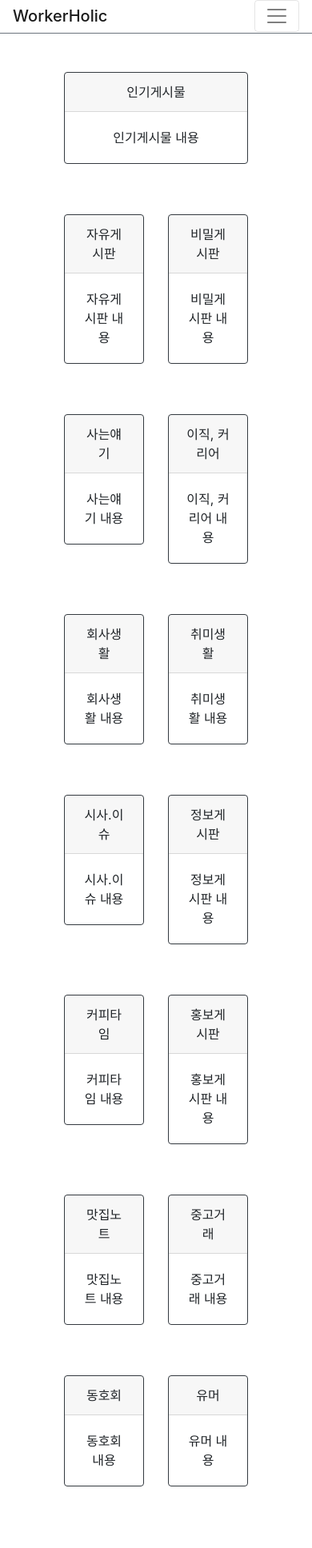
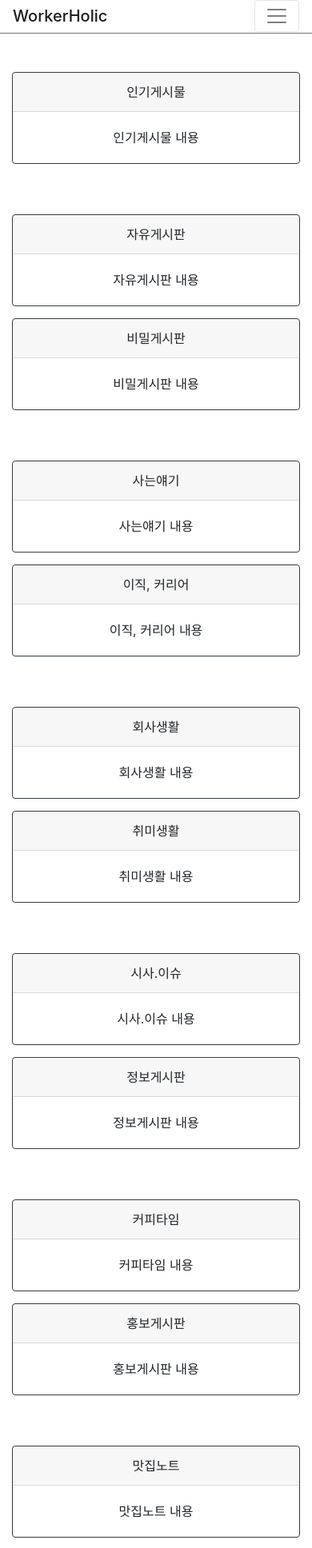
Before and after one commit to skarbgud/TodayWorker, a Vue app in the folder frontend/: page / in a window 390 px wide. Shown: the top 1936 px of the page at 80% size. Built offline with nearby package versions, Linux system fonts and the light colour scheme.

Commit message:
[FE] 메인페이지 목록 반응형 추가

```diff
--- a/frontend/src/views/frame/components/FrameSection.vue
+++ b/frontend/src/views/frame/components/FrameSection.vue
@@ -1,8 +1,15 @@
 <template>
   <div>
     <b-container fluid>
-      <b-row align-h="center" class="mt-5">
-        <b-col cols="8">
+      <b-row
+        align-h="center"
+        class="mt-5"
+        cols="1"
+        cols-sm="1"
+        cols-md="2"
+        cols-lg="3"
+      >
+        <b-col>
           <b-card-group deck>
             <b-card border-variant="dark" header="인기게시물" align="center">
               <b-card-text>인기게시물 내용</b-card-text>
@@ -10,15 +17,22 @@
           </b-card-group>
         </b-col>
       </b-row>
-      <b-row align-h="center" class="mt-5">
-        <b-col cols="4">
+      <b-row
+        align-h="center"
+        class="mt-5"
+        cols="1"
+        cols-sm="1"
+        cols-md="2"
+        cols-lg="3"
+      >
+        <b-col>
           <b-card-group deck>
             <b-card border-variant="dark" header="자유게시판" align="center">
               <b-card-text>자유게시판 내용</b-card-text>
             </b-card>
           </b-card-group>
         </b-col>
-        <b-col cols="4">
+        <b-col>
           <b-card-group deck>
             <b-card border-variant="dark" header="비밀게시판" align="center">
               <b-card-text>비밀게시판 내용</b-card-text>
@@ -26,15 +40,22 @@
           </b-card-group>
         </b-col>
       </b-row>
-      <b-row align-h="center" class="mt-5">
-        <b-col cols="4">
+      <b-row
+        align-h="center"
+        class="mt-5"
+        cols="1"
+        cols-sm="1"
+        cols-md="2"
+        cols-lg="3"
+      >
+        <b-col>
           <b-card-group deck>
             <b-card border-variant="dark" header="사는얘기" align="center">
               <b-card-text>사는얘기 내용</b-card-text>
             </b-card>
           </b-card-group>
         </b-col>
-        <b-col cols="4">
+        <b-col>
           <b-card-group deck>
             <b-card border-variant="dark" header="이직, 커리어" align="center">
               <b-card-text>이직, 커리어 내용</b-card-text>
@@ -42,15 +63,22 @@
           </b-card-group>
         </b-col>
       </b-row>
-      <b-row align-h="center" class="mt-5">
-        <b-col cols="4">
+      <b-row
+        align-h="center"
+        class="mt-5"
+        cols="1"
+        cols-sm="1"
+        cols-md="2"
+        cols-lg="3"
+      >
+        <b-col>
           <b-card-group deck>
             <b-card border-variant="dark" header="회사생활" align="center">
               <b-card-text>회사생활 내용</b-card-text>
             </b-card>
           </b-card-group>
         </b-col>
-        <b-col cols="4">
+        <b-col>
           <b-card-group deck>
             <b-card border-variant="dark" header="취미생활" align="center">
               <b-card-text>취미생활 내용</b-card-text>
@@ -58,15 +86,22 @@
           </b-card-group>
         </b-col>
       </b-row>
-      <b-row align-h="center" class="mt-5">
-        <b-col cols="4">
+      <b-row
+        align-h="center"
+        class="mt-5"
+        cols="1"
+        cols-sm="1"
+        cols-md="2"
+        cols-lg="3"
+      >
+        <b-col>
           <b-card-group deck>
             <b-card border-variant="dark" header="시사.이슈" align="center">
               <b-card-text>시사.이슈 내용</b-card-text>
             </b-card>
           </b-card-group>
         </b-col>
-        <b-col cols="4">
+        <b-col>
           <b-card-group deck>
             <b-card border-variant="dark" header="정보게시판" align="center">
               <b-card-text>정보게시판 내용</b-card-text>
@@ -74,15 +109,22 @@
           </b-card-group>
         </b-col>
       </b-row>
-      <b-row align-h="center" class="mt-5">
-        <b-col cols="4">
+      <b-row
+        align-h="center"
+        class="mt-5"
+        cols="1"
+        cols-sm="1"
+        cols-md="2"
+        cols-lg="3"
+      >
+        <b-col>
           <b-card-group deck>
             <b-card border-variant="dark" header="커피타임" align="center">
               <b-card-text>커피타임 내용</b-card-text>
             </b-card>
           </b-card-group>
         </b-col>
-        <b-col cols="4">
+        <b-col>
           <b-card-group deck>
             <b-card border-variant="dark" header="홍보게시판" align="center">
               <b-card-text>홍보게시판 내용</b-card-text>
@@ -90,15 +132,22 @@
           </b-card-group>
         </b-col>
       </b-row>
-      <b-row align-h="center" class="mt-5">
-        <b-col cols="4">
+      <b-row
+        align-h="center"
+        class="mt-5"
+        cols="1"
+        cols-sm="1"
+        cols-md="2"
+        cols-lg="3"
+      >
+        <b-col>
           <b-card-group deck>
             <b-card border-variant="dark" header="맛집노트" align="center">
               <b-card-text>맛집노트 내용</b-card-text>
             </b-card>
           </b-card-group>
         </b-col>
-        <b-col cols="4">
+        <b-col>
           <b-card-group deck>
             <b-card border-variant="dark" header="중고거래" align="center">
               <b-card-text>중고거래 내용</b-card-text>
@@ -106,15 +155,22 @@
           </b-card-group>
         </b-col>
       </b-row>
-      <b-row align-h="center" class="mt-5 mb-5">
-        <b-col cols="4">
+      <b-row
+        align-h="center"
+        class="mt-5 mb-5"
+        cols="1"
+        cols-sm="1"
+        cols-md="2"
+        cols-lg="3"
+      >
+        <b-col>
           <b-card-group deck>
             <b-card border-variant="dark" header="동호회" align="center">
               <b-card-text>동호회 내용</b-card-text>
             </b-card>
           </b-card-group>
         </b-col>
-        <b-col cols="4">
+        <b-col>
           <b-card-group deck>
             <b-card border-variant="dark" header="유머" align="center">
               <b-card-text>유머 내용</b-card-text>
@@ -133,4 +189,8 @@ export default {
 };
 </script>
 
-<style></style>
+<style>
+.cols-sm {
+  margin-top: 1;
+}
+</style>
```
